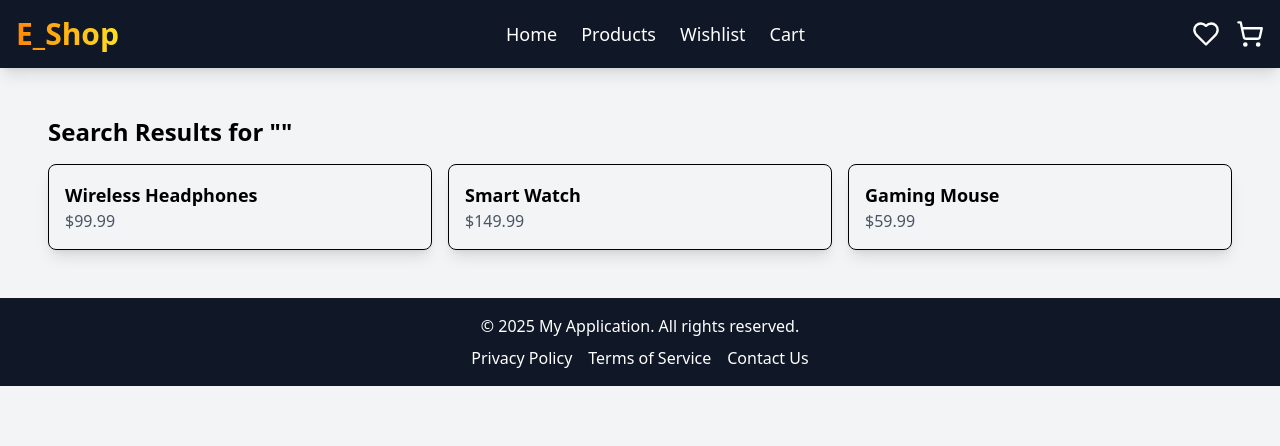
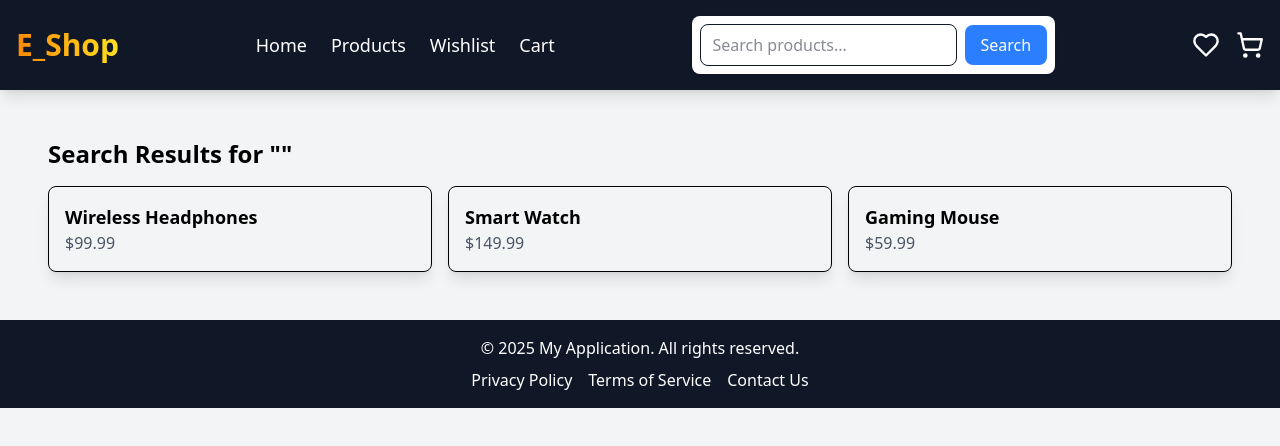
Before and after one commit to Esaivani2003/e-shop, a Next.js app: page /search in a window 1280 px wide. Shown: the top 446 px of the page. Built offline with nearby package versions, Linux system fonts and the light colour scheme.

Commit message:
modified nav and searchbar component

```diff
--- a/src/components/Navbar.tsx
+++ b/src/components/Navbar.tsx
@@ -6,9 +6,6 @@ import { ShoppingCart, Heart, Menu, X } from "lucide-react";
 import { useCart } from "@/context/CartContext";
 import { useWishlist } from "@/context/WishlistContext";
 import SearchBar from "./SearchBar";
-import products from "../data/products.json";
-
-
 
 export default function Navbar() {
   const router = useRouter();
@@ -34,9 +31,9 @@ export default function Navbar() {
         <ul className="hidden md:flex space-x-6 text-lg font-medium">
           {navItems.map((item) => (
             <li key={item}>
-              <button
+ <button
                 className="hover:text-orange-400 transition"
-                onClick={() => router.push(item === "Home" ? "/" : `/${item.toLowerCase()}`)}
+                onClick={() => router.push(`item === "Home" ? "/" : /${item.toLowerCase()}`)}
               >
                 {item}
               </button>
@@ -44,8 +41,10 @@ export default function Navbar() {
           ))}
         </ul>
 
-        {/* Search Bar */}
-
+        {/* Search Bar (Desktop) - Removed products prop */}
+        <div className="hidden md:block">
+          <SearchBar />
+        </div>
 
         {/* Icons Section */}
         <div className="flex items-center gap-4">
@@ -88,19 +87,19 @@ export default function Navbar() {
               key={item}
               className="block w-full py-2 text-center hover:text-orange-400"
               onClick={() => {
-                router.push(item === "Home" ? "/" : `/${item.toLowerCase()}`);
+                router.push(`item === "Home" ? "/" : /${item.toLowerCase()}`);
                 setIsOpen(false);
               }}
             >
               {item}
             </button>
           ))}
-          {/* Mobile Search Bar */}
-          <div className="mt-4">
-            <SearchBar products={products} />
+    {/* Mobile Search Bar - Removed products prop */}
+    <div className="mt-4">
+            <SearchBar />
           </div>
         </div>
       )}
-    </nav>
-  );
+    </nav>
+  );
 }
--- a/src/components/SearchBar.tsx
+++ b/src/components/SearchBar.tsx
@@ -1,16 +1,9 @@
 "use client";
+
 import { useState } from "react";
 import { useRouter } from "next/navigation";
 
-interface Product {
-  id: number;
-  name: string;
-  price: number;
-}
-
-interface SearchBarProps {}
-
-const SearchBar: React.FC<SearchBarProps> = () => {
+const SearchBar: React.FC = () => {
   const [query, setQuery] = useState("");
   const router = useRouter();
 
@@ -25,13 +18,13 @@ const SearchBar: React.FC<SearchBarProps> = () => {
   const clearSearch = () => setQuery("");
 
   return (
-    <form onSubmit={handleSearch} className="flex gap-2 items-center">
+    <form onSubmit={handleSearch} className="flex gap-2 items-center bg-white p-2 rounded-lg shadow">
       <input
         type="text"
         value={query}
         onChange={(e) => setQuery(e.target.value)}
-        placeholder="Search..."
-        className="border rounded-lg px-3 py-2"
+        placeholder="Search products..."
+        className="border rounded-lg px-3 py-2 outline-none w-full text-gray-900"
         aria-label="Search products"
       />
       {query && (
@@ -44,7 +37,7 @@ const SearchBar: React.FC<SearchBarProps> = () => {
           ✕
         </button>
       )}
-      <button
+  <button
         type="submit"
         className="bg-blue-500 text-white px-4 py-2 rounded-lg"
         aria-label="Submit search"
```
